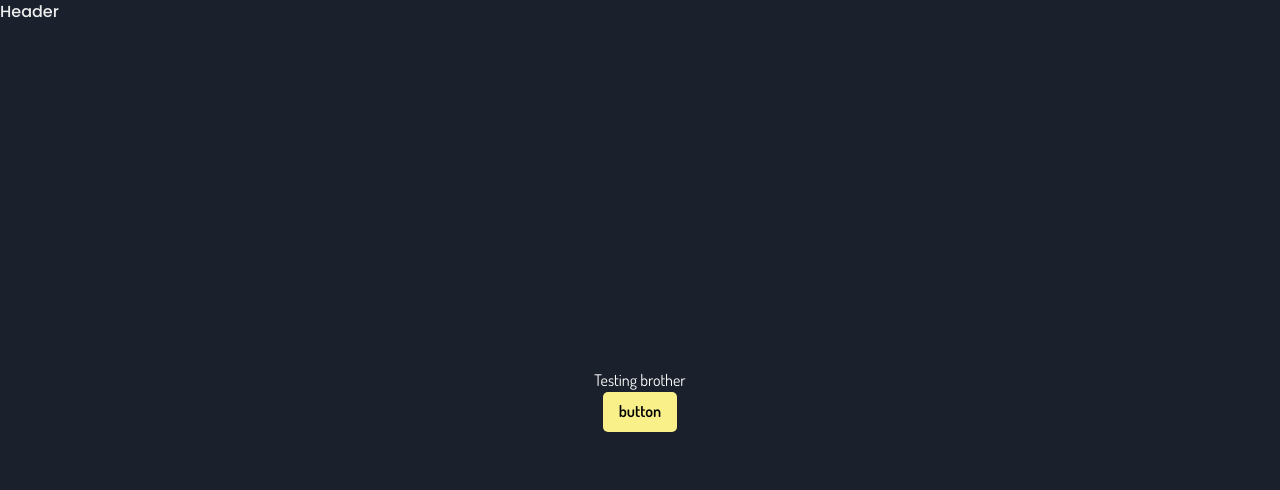
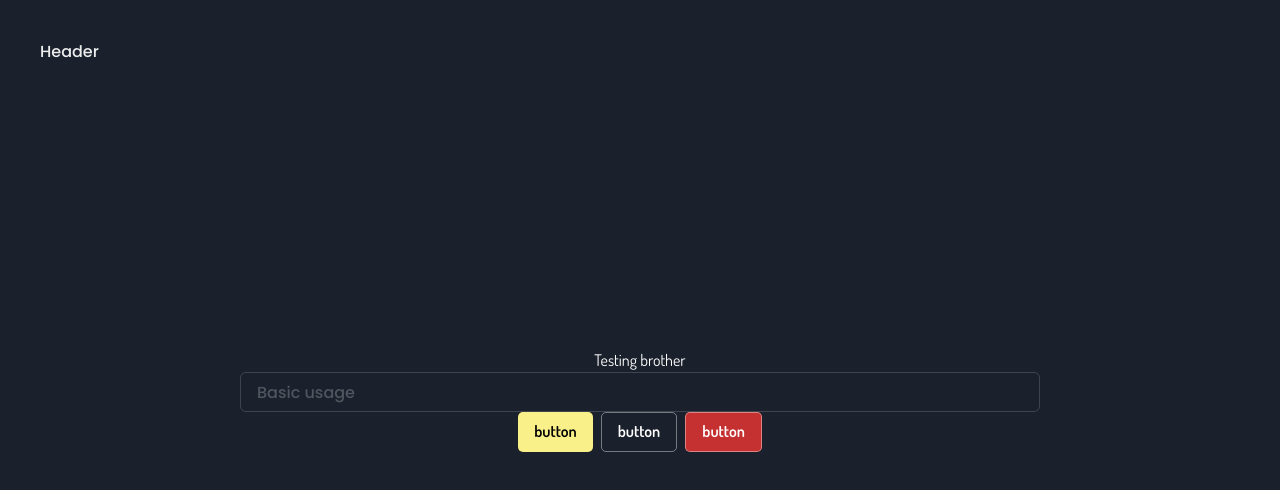
Before and after one commit to leonbjorklund/QuizIt, a React (Vite) app: page / in a window 1280 px wide. Shown: the top 490 px of the page. Built offline with nearby package versions, Linux system fonts and the light colour scheme.

Commit message:
added some styles & components in theme

```diff
--- a/src/App.tsx
+++ b/src/App.tsx
@@ -1,16 +1,21 @@
-import { Button, Flex, Text } from '@chakra-ui/react';
-import { MainStyle, PageContainerStyle } from './GlobalStyles';
+import { Button, Flex, HStack, Input, Text } from '@chakra-ui/react';
+import { MainWrapperStyle, PageWrapperStyle } from './GlobalStyles';
 import { Header } from './components';
 import { MainContainer } from './theme/MainContainer';
 
 export default function App() {
   return (
-    <Flex sx={PageContainerStyle}>
+    <Flex sx={PageWrapperStyle}>
       <Header />
-      <Flex as="main" sx={MainStyle}>
+      <Flex as="main" sx={MainWrapperStyle}>
         <MainContainer>
           <Text>Testing brother</Text>
-          <Button variant="proceed">button</Button>
+          <Input placeholder="Basic usage" />
+          <HStack>
+            <Button variant="proceed">button</Button>
+            <Button variant="return">button</Button>
+            <Button variant="wrong">button</Button>
+          </HStack>
         </MainContainer>
       </Flex>
     </Flex>
--- a/src/GlobalStyles.tsx
+++ b/src/GlobalStyles.tsx
@@ -1,14 +1,26 @@
-export const PageContainerStyle = {
+export const PageWrapperStyle = {
   flexDirection: 'column',
   minHeight: '100vh',
 };
 
-export const MainStyle = {
+export const MainWrapperStyle = {
   flexDirection: 'column',
-  minHeight: '100vh',
   flexGrow: 1,
   justifyContent: 'center',
   alignItems: 'center',
+  marginX: {
+    base: '20px',
+    sm: '40px',
+    md: '80px',
+  },
 };
 
-export const HeaderContainerStyle = {};
+export const HeaderContainerStyle = {
+  position: 'absolute',
+  margin: {
+    base: '20px',
+    sm: '40px',
+  },
+  width: '100%',
+  maxWidth: '1200px',
+};
--- a/src/components/header/Header.tsx
+++ b/src/components/header/Header.tsx
@@ -1,5 +1,6 @@
 import { Flex } from '@chakra-ui/react';
+import { HeaderContainerStyle } from '../../GlobalStyles';
 
 export const Header = () => {
-  return <Flex position="absolute">Header</Flex>;
+  return <Flex sx={HeaderContainerStyle}>Header</Flex>;
 };
--- a/src/theme/theme.ts
+++ b/src/theme/theme.ts
@@ -6,11 +6,11 @@ const config: ThemeConfig = {
 };
 
 const colors = {
-  secondary: '#132F59',
-  correct: '#147849',
-  wrong: '#A92B2B',
-  proceedButton: '#FAF089',
-  selected: '#325386',
+  secondary: 'blue.900',
+  correct: 'green.600',
+  wrong: 'red.600',
+  proceedButton: 'yellow.200',
+  selected: 'blue.700',
   backButtonBorder: 'rgb(255, 255, 255, 0.4)', // white with 40% opacity
 };
 
@@ -67,7 +67,6 @@ const MainContainer = defineStyleConfig({
     display: 'flex',
     flexDirection: 'column',
     alignItems: 'center',
-    justifyContent: 'center',
     width: '100%',
     maxWidth: '800px',
   },
@@ -96,32 +95,26 @@ const components = {
       proceed: {
         bg: colors.proceedButton,
         color: 'black',
+        _hover: {
+          bg: 'yellow.100',
+          color: 'black',
+        },
       },
       return: {
         bg: 'transparent',
         border: '1px solid',
         borderColor: colors.backButtonBorder,
       },
+      wrong: {
+        bg: colors.wrong,
+        border: '1px solid',
+        borderColor: colors.backButtonBorder,
+        _hover: {
+          bg: 'red.500',
+        },
+      },
     },
   },
-  // Box: {
-  //   baseStyle: {
-  //     fontFamily: 'Dosis, sans-serif',
-  //     color: 'red',
-  //   },
-  //   display: 'flex',
-  //   width: '100%',
-  //   maxWidth: '800px',
-  //   paddingX: {
-  //     base: '20px',
-  //     sm: '40px',
-  //     md: '80px',
-  //   },
-  // },
-
-  // PlayCard: {
-  //   display: 'flex',
-  // },
   MainContainer,
 };
 
```
